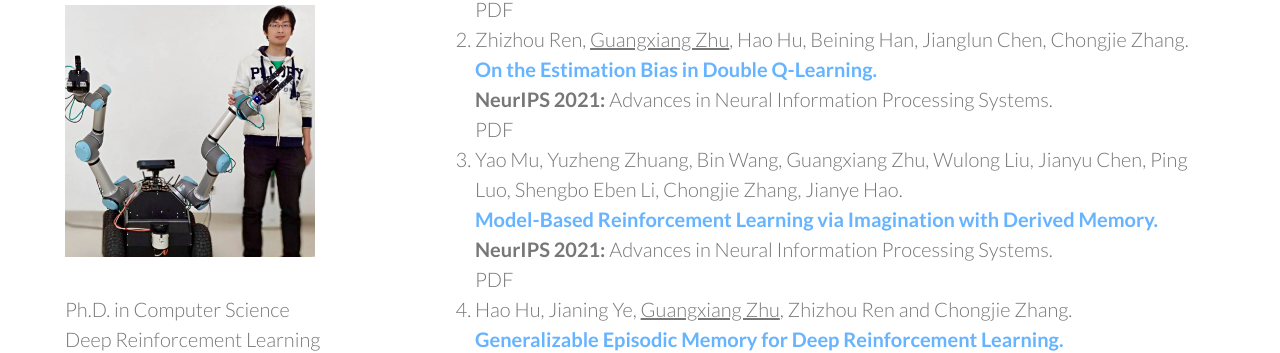
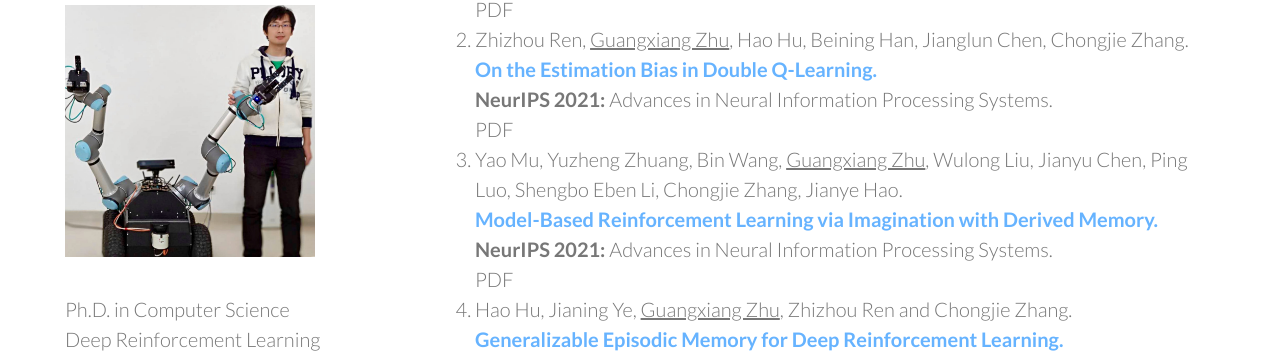
Before and after one commit to GuangxiangZhu/GuangxiangZhu.github.io, a Jekyll site: the page index.html, which Jekyll copies as it is, in a window 1280 px wide and 900 px high, scrolled down 1058 px. Shown: the part 113-466 px from the top of the window. Built offline with Jekyll 4.4.1, drawn with Linux system fonts in a browser that asks for light colours.

Commit message:
Update index.html

```diff
--- a/index.html
+++ b/index.html
@@ -100,7 +100,7 @@ My research interests include <b>Reinforcement Learning</b> and <b>Model-based A
           PDF
         </li>
                   <li>
-          Yao Mu, Yuzheng Zhuang, Bin Wang, Guangxiang Zhu, Wulong Liu, Jianyu Chen, Ping Luo, Shengbo Eben Li, Chongjie Zhang, Jianye Hao. <br />
+          Yao Mu, Yuzheng Zhuang, Bin Wang, <span class="underline">Guangxiang Zhu</span>, Wulong Liu, Jianyu Chen, Ping Luo, Shengbo Eben Li, Chongjie Zhang, Jianye Hao. <br />
           <b style=color:#66b3ff;">Model-Based Reinforcement Learning via Imagination with Derived Memory.</b> <br />
           <b> NeurIPS 2021: </b> Advances in Neural Information Processing Systems.<br/>
           PDF
```
